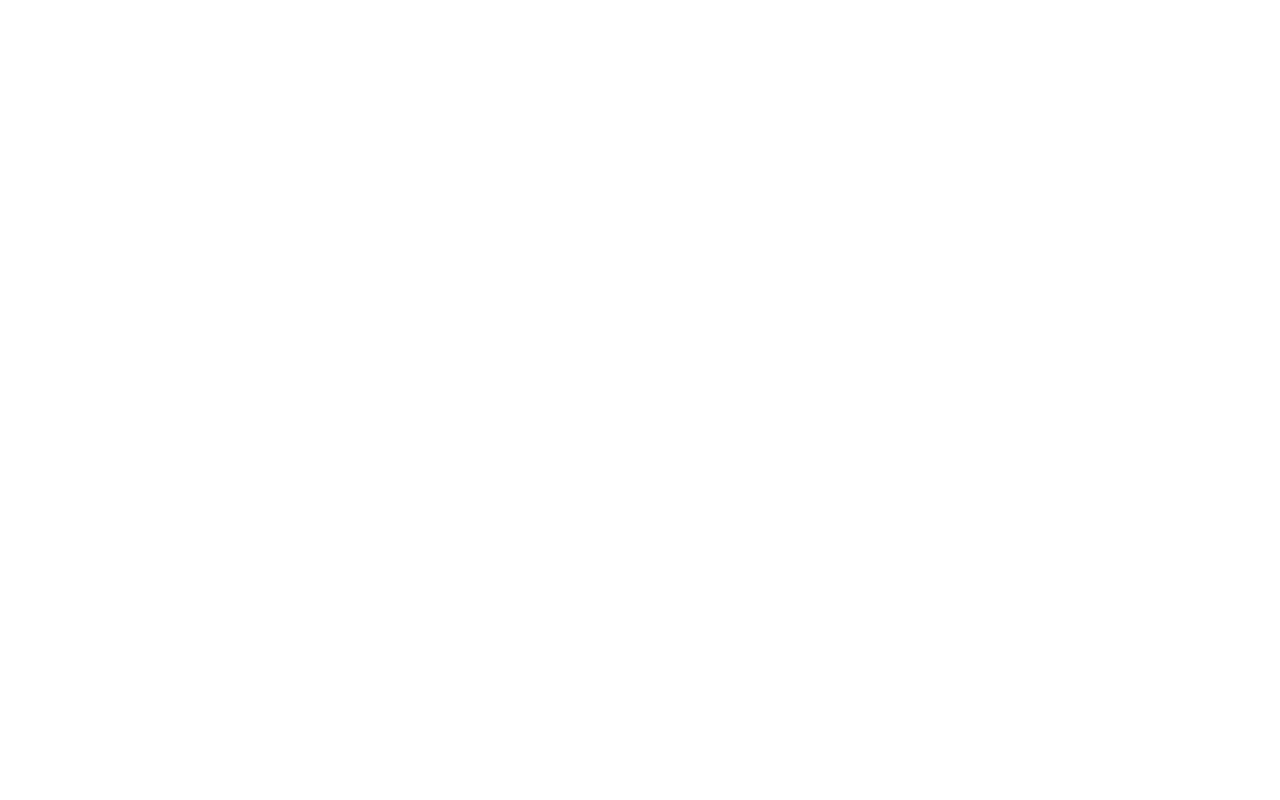
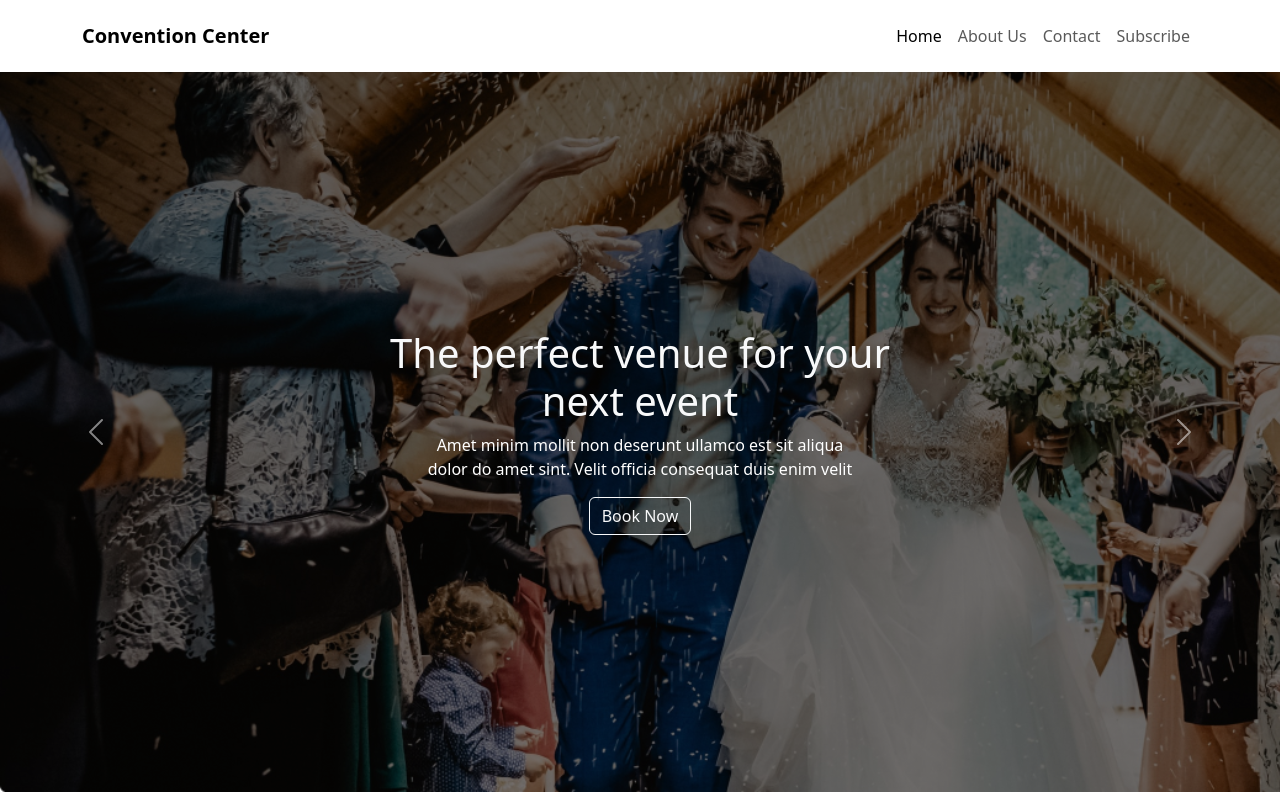
Before and after one commit to yasin2514/convenmtion-center-2023, a plain HTML site: page index.html in a window 1280 px wide. Drawn offline with nearby package versions, Linux system fonts and the light colour scheme.

Commit message:
banner done

```diff
--- a/index.html
+++ b/index.html
@@ -1,20 +1,111 @@
 <!DOCTYPE html>
 <html lang="en">
+
 <head>
     <meta charset="UTF-8">
     <meta http-equiv="X-UA-Compatible" content="IE=edge">
     <meta name="viewport" content="width=device-width, initial-scale=1.0">
     <title>Convention-center 2023</title>
     <!-- bootstrap css link -->
-    <link href="https://cdn.jsdelivr.net/npm/bootstrap@5.3.0-alpha1/dist/css/bootstrap.min.css" rel="stylesheet" integrity="sha384-GLhlTQ8iRABdZLl6O3oVMWSktQOp6b7In1Zl3/Jr59b6EGGoI1aFkw7cmDA6j6gD" crossorigin="anonymous">
+    <link href="https://cdn.jsdelivr.net/npm/bootstrap@5.3.0-alpha1/dist/css/bootstrap.min.css" rel="stylesheet"
+        integrity="sha384-GLhlTQ8iRABdZLl6O3oVMWSktQOp6b7In1Zl3/Jr59b6EGGoI1aFkw7cmDA6j6gD" crossorigin="anonymous">
     <!-- custom css link -->
+    <link rel="stylesheet" href="./style.css">
 </head>
+
 <body>
+    <!-- header start -->
+    <header>
+        <!-- navbar -->
+        <nav class="navbar navbar-expand-lg  bg-white shadow py-lg-3">
+            <div class="container">
+                <a class="navbar-brand fw-bold fw-medium" href="#">Convention Center</a>
+                <button class="navbar-toggler" type="button" data-bs-toggle="collapse"
+                    data-bs-target="#navbarSupportedContent" aria-controls="navbarSupportedContent"
+                    aria-expanded="false" aria-label="Toggle navigation">
+                    <span class="navbar-toggler-icon"></span>
+                </button>
+                <div class="collapse navbar-collapse" id="navbarSupportedContent">
+                    <ul class="navbar-nav ms-auto mb-2 mb-lg-0">
+                        <li class="nav-item">
+                            <a class="nav-link active fw-medium" aria-current="page" href="#">Home</a>
+                        </li>
+                        <li class="nav-item">
+                            <a class="nav-link fw-medium" href="#">About Us</a>
+                        </li>
+                        <li class="nav-item">
+                            <a class="nav-link fw-medium">Contact</a>
+                        </li>
+                        <li class="nav-item">
+                            <a class="nav-link fw-medium">Subscribe</a>
+                        </li>
+                    </ul>
+                </div>
+            </div>
+        </nav>
+        <!-- banner -->
+        <section>
+            <div id="carouselExample" class="carousel slide">
+                <div class="carousel-inner">
+                    <!-- item 1 -->
+                    <div class="carousel-item active">
+                        <div class="text-center banner-1 d-flex flex-column justify-content-center align-items-center ">
+                            <h1 class="text-light">The perfect venue for your <br> next event</h1>
+                            <p class="text-white">
+                                Amet minim mollit non deserunt ullamco est sit aliqua <br> dolor do amet sint. Velit officia
+                                consequat duis enim velit
+                            </p>
+                            <button class=" btn btn-outline-light
+                            ">Book Now</button>
+                        </div>
+                    </div>
+                    <!-- item-2 -->
+                    <div class="carousel-item">
+                        <div class="text-center banner-2 d-flex flex-column justify-content-center align-items-center">
+                            <h1 class="text-light">The perfect venue for your <br> next event</h1>
+                            <p class="text-white">
+                                Amet minim mollit non deserunt ullamco est sit aliqua <br> dolor do amet sint. Velit officia
+                                consequat duis enim velit
+                            </p>
+                            <button class=" btn btn-outline-light
+                            ">Book Now</button>
+                        </div>
+                    </div>
+                    <!-- item-3 -->
+                    <div class="carousel-item ">
+                        <div class="text-center banner-3 d-flex flex-column justify-content-center align-items-center">
+                            <h1 class="text-light">The perfect venue for your <br> next event</h1>
+                            <p class="text-white">
+                                Amet minim mollit non deserunt ullamco est sit aliqua <br> dolor do amet sint. Velit officia
+                                consequat duis enim velit
+                            </p>
+                            <button class=" btn btn-outline-light
+                            ">Book Now</button>
+                        </div>
+                    </div>
+                </div>
 
+                <button class="carousel-control-prev" type="button" data-bs-target="#carouselExample" data-bs-slide="prev">
+                    <span class="carousel-control-prev-icon" aria-hidden="true"></span>
+                    <span class="visually-hidden">Previous</span>
+                </button>
+                <button class="carousel-control-next" type="button" data-bs-target="#carouselExample" data-bs-slide="next">
+                    <span class="carousel-control-next-icon" aria-hidden="true"></span>
+                    <span class="visually-hidden">Next</span>
+                </button>
+            </div>
+
+        </section>
+        <!-- banner-2 -->
+
+    </header>
 
 
 
     <!--bootstrap  js link -->
-    <script src="https://cdn.jsdelivr.net/npm/bootstrap@5.3.0-alpha1/dist/js/bootstrap.bundle.min.js" integrity="sha384-w76AqPfDkMBDXo30jS1Sgez6pr3x5MlQ1ZAGC+nuZB+EYdgRZgiwxhTBTkF7CXvN" crossorigin="anonymous"></script>
+    <script src="https://cdn.jsdelivr.net/npm/bootstrap@5.3.0-alpha1/dist/js/bootstrap.bundle.min.js"
+        integrity="sha384-w76AqPfDkMBDXo30jS1Sgez6pr3x5MlQ1ZAGC+nuZB+EYdgRZgiwxhTBTkF7CXvN"
+        crossorigin="anonymous"></script>
 </body>
+
 </html>
--- /dev/null
+++ b/style.css
@@ -0,0 +1,21 @@
+/* banner image */
+.banner-1,
+.banner-2,
+.banner-3 {
+    height:90vh;
+    background-repeat: none;
+    background-size: cover;
+    background-blend-mode:overlay;
+}
+
+.banner-1 {
+    background-image: url("./images/banner.png");
+}
+
+.banner-2 {
+    background-image: url("./images/banner-5.jpg"),linear-gradient(rgb(102, 100, 100),rgb(29, 29, 29));
+}
+
+.banner-3 {
+    background-image: url("./images/banner-3.jpg"),linear-gradient(rgb(102, 100, 100),rgb(29, 29, 29));
+}
```
